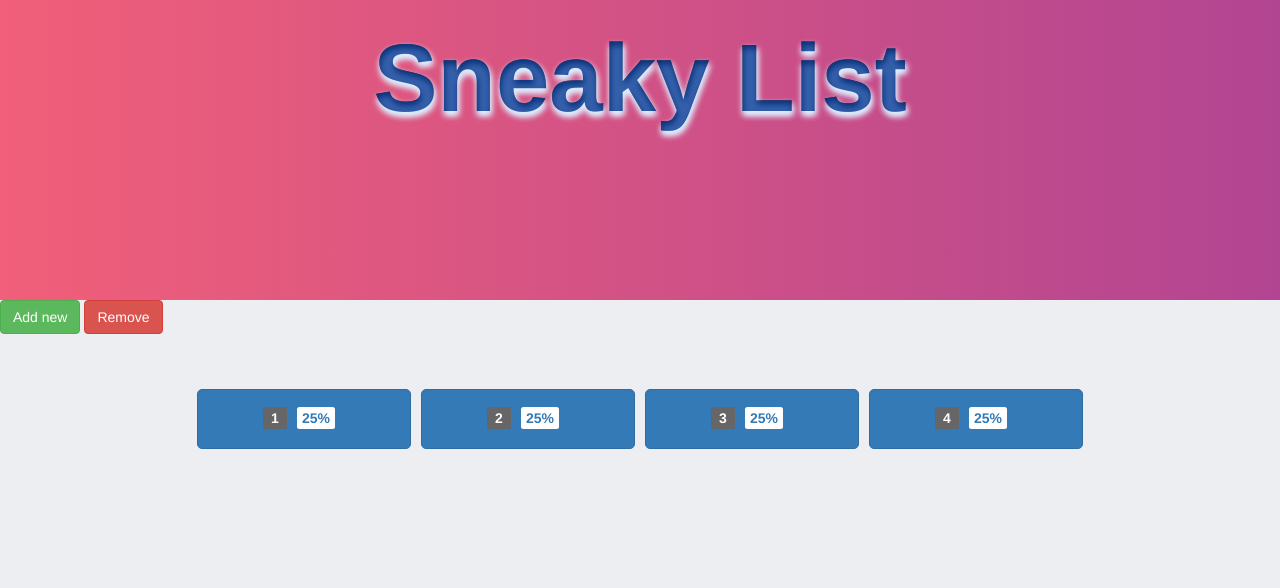
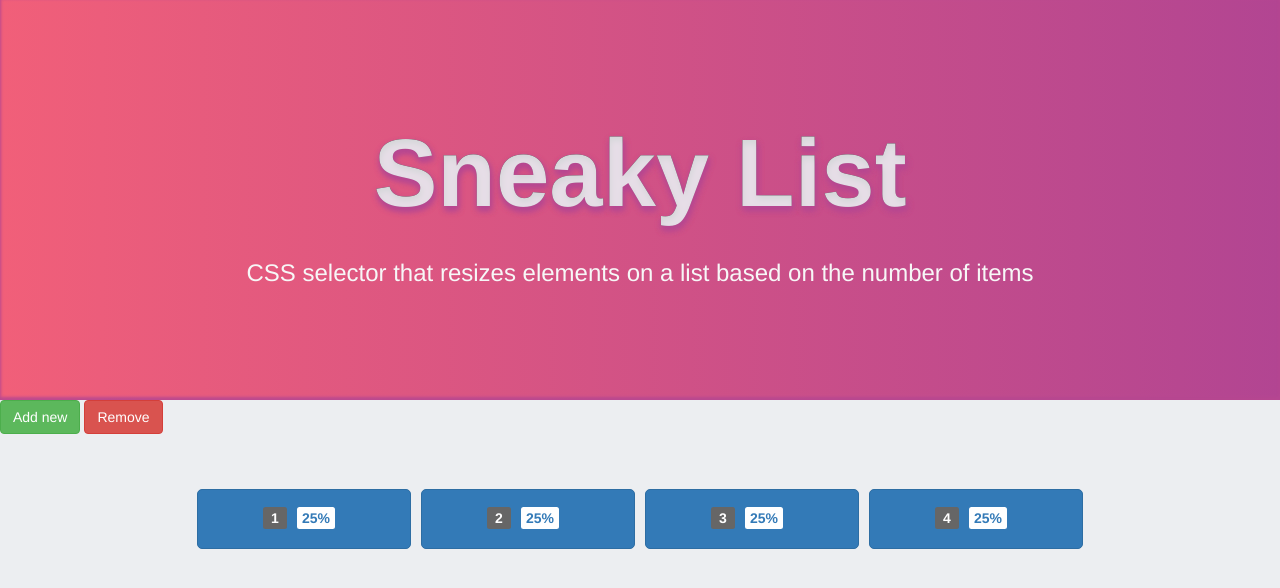
Before and after one commit to dfosco/sneaky-list, a Jekyll site: the page built from index.html, in a window 1280 px wide. Shown: the top 588 px of the page. Built offline with Jekyll 4.4.1, drawn with Linux system fonts in a browser that asks for light colours; nearby versions of some CDN libraries.

Commit message:
Update hero styling

```diff
--- a/_layouts/default.html
+++ b/_layouts/default.html
@@ -2,8 +2,11 @@
 <html lang="en">
   {% include head.html %}
   <body class="background">
-    <nav class="hero">
-      <h1 class="hero__title font-scale-2up">Sneaky List</h1>
+    <nav class="Hero">
+      <h1 class="Hero__title font-scale-2up">Sneaky List</h1>
+      <p class="Hero__subtitle">
+        CSS selector that resizes elements on a list based on the number of items
+      </p>
     </nav>
     <button class="btn btn-large btn-success">Add new</button>
     <button class="btn btn-large btn-danger">Remove</button>
--- a/_sass/components/hero.scss
+++ b/_sass/components/hero.scss
@@ -1,24 +1,34 @@
-.hero {
+.Hero {
+  align-items: center;
+  justify-content: center;
   background: #B24592;
   background: -webkit-linear-gradient(to left, #B24592 , #F15F79);
   background: linear-gradient(to left, #B24592 , #F15F79);
-  height: 300px;
+  box-shadow: inset 0px -2px 3px 1px transparentize(#B64791, 0.1);
+  display: flex;
+  flex-direction: column;
+  height: 400px;
+  padding: 5px;
+  top: 0;
   width: 100%;
-  top: 0;
-  padding: 5px;
 
   &__title {
     // color: $base;
     font-family: 'filson-soft', 'Helvetica Neue', Helvetica, sans-serif;
     font-weight: 700;
+    margin-bottom: 30px;
     text-align: center;
     width: 100%;
 
-    color: rgba(10,60,150, 0.8);
-    text-shadow: 1px 4px 6px #def, 0 0 0 #000, 1px 4px 6px #def;
+    color: transparentize(#ECEEF1, 0.1);
+    text-shadow: 1px 4px 6px #B64791, 0 0 0 #000, 1px 4px 6px #B64791;
+  }
 
-    /* Don't show shadows when selecting text */
-    &::-moz-selection { background: #5af; color: #fff; text-shadow: none; }
-    &::selection { background: #5af; color: #fff; text-shadow: none; }
+  &__subtitle {
+    font-family: 'proxima-nova-soft', 'Helvetica Neue', 'Helvetica', sans-serif;
+    font-size: 24px;
+    font-weight: 500;
+    color: #F7F7F7;
+
   }
 }
```
Also changed, not shown: 5 other files.
